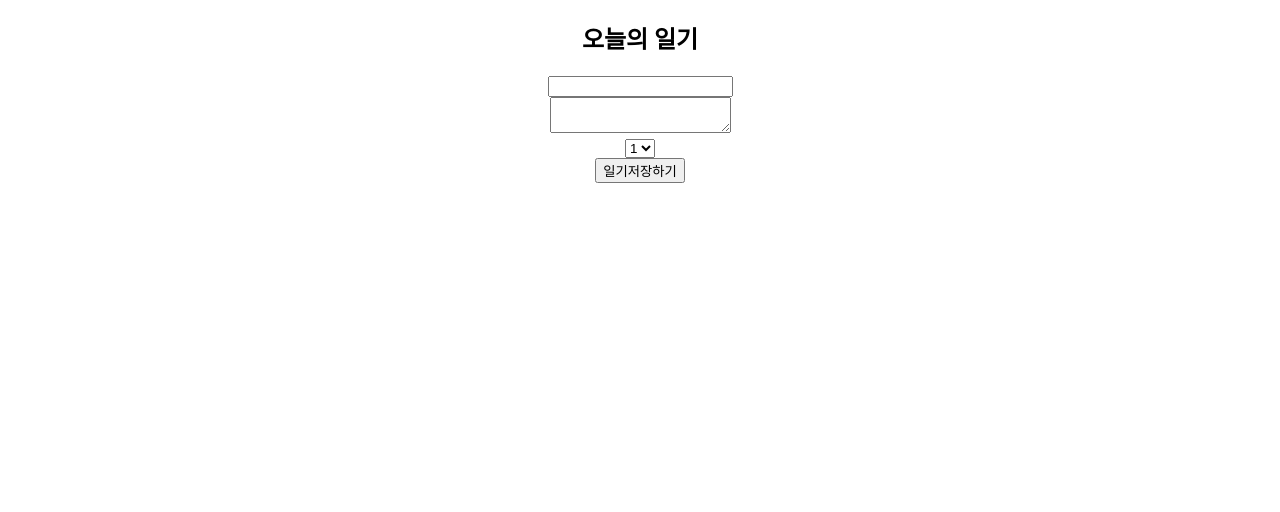
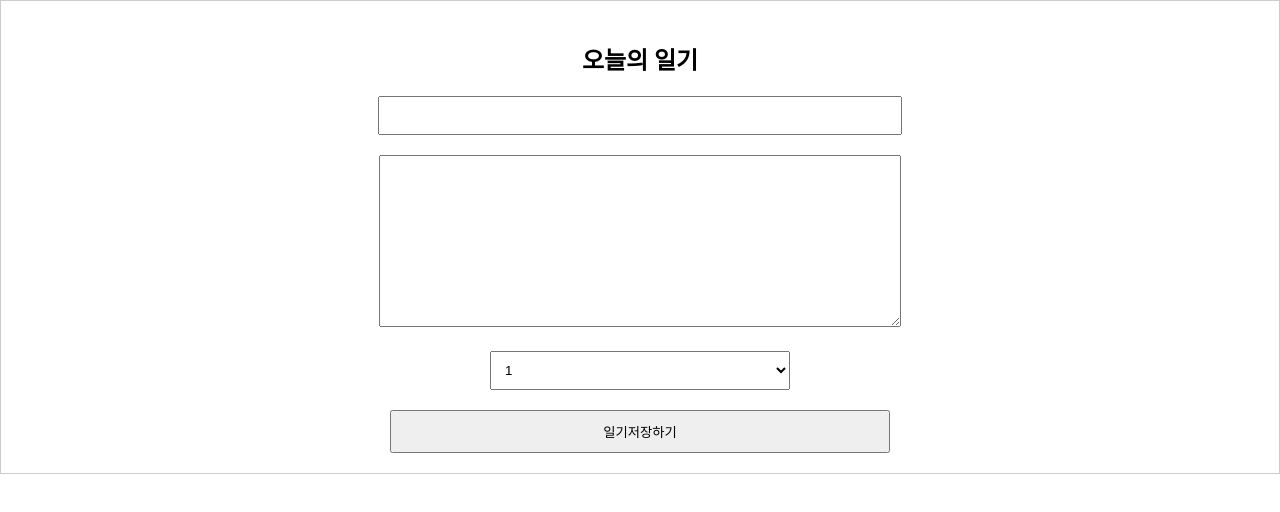
Before and after one commit to Xeostop1/SimpleDiary, a React (Create React App) app: page / in a window 1280 px wide. Shown: the top 512 px of the page. Built offline with nearby package versions, Linux system fonts and the light colour scheme.

Commit message:
add: css추가 일기작성 파트 완료

```diff
--- a/src/App.css
+++ b/src/App.css
@@ -36,3 +36,28 @@
     transform: rotate(360deg);
   }
 }
+
+.DiaryEditor{
+  border: 1px solid #ccc;
+  text-align: center;
+  padding: 20px;
+}
+.DiaryEditor input, textarea{
+   margin-bottom: 20px;
+   width: 500px;
+   padding: 10px;
+}
+.DiaryEditor textarea{
+  height: 150px;
+}
+
+.DiaryEditor select{
+  width: 300px;
+  padding: 10px;
+  margin-bottom: 20px;
+}
+.DiaryEditor button{
+  width: 500px;
+  padding: 10px;
+  cursor: pointer;
+}
```
